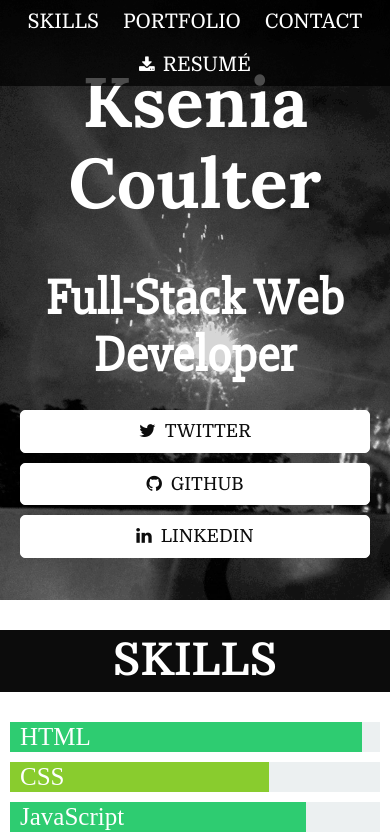
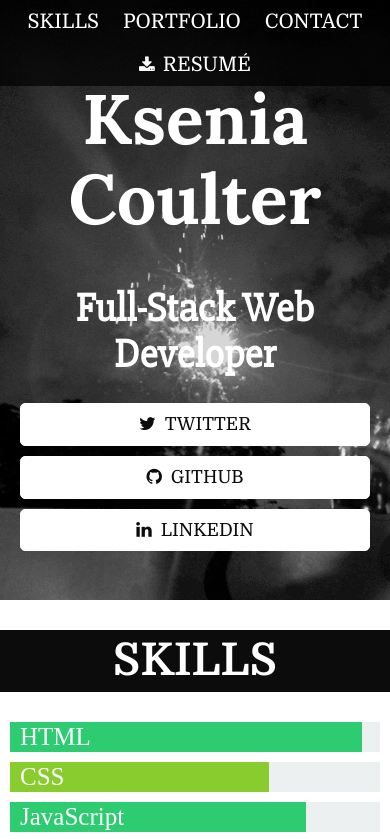
Before and after one commit to kscoulter/old-portfolio-site, a plain HTML site: page index.html in a window 390 px wide. Shown: the top 839 px of the page. Drawn offline with nearby package versions, Linux system fonts and the light colour scheme.

Commit message:
messing with media queries

```diff
--- a/css/style.css
+++ b/css/style.css
@@ -288,7 +288,10 @@ footer p {
   }
   .wrapper h1 {
     font-size: 70px;
-    margin-top: 30px;
+    margin-top: 40px;
+  }
+  .wrapper h2 {
+    font-size: 40px;
   }
   .project .col{
     display:block;
```
